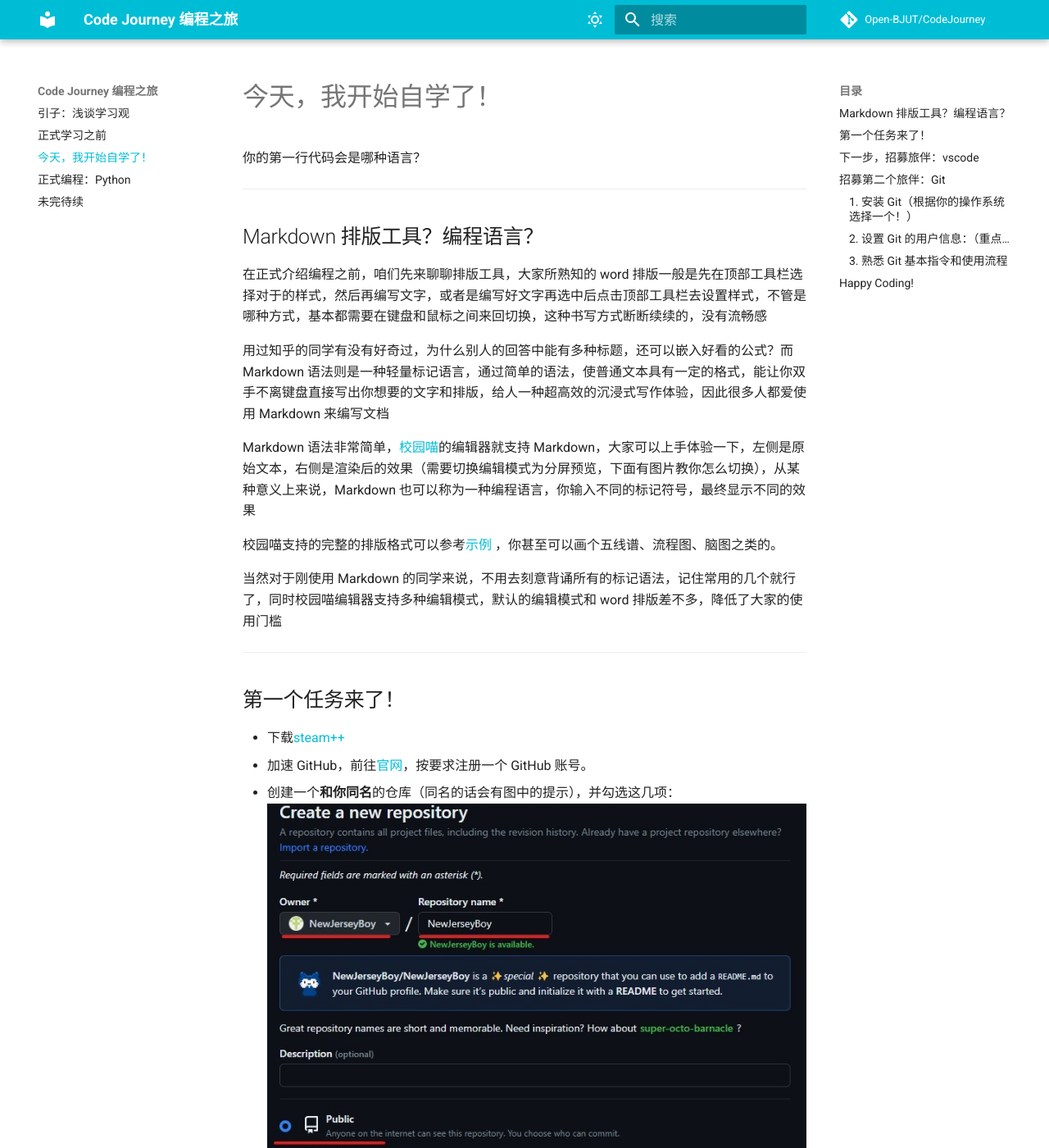
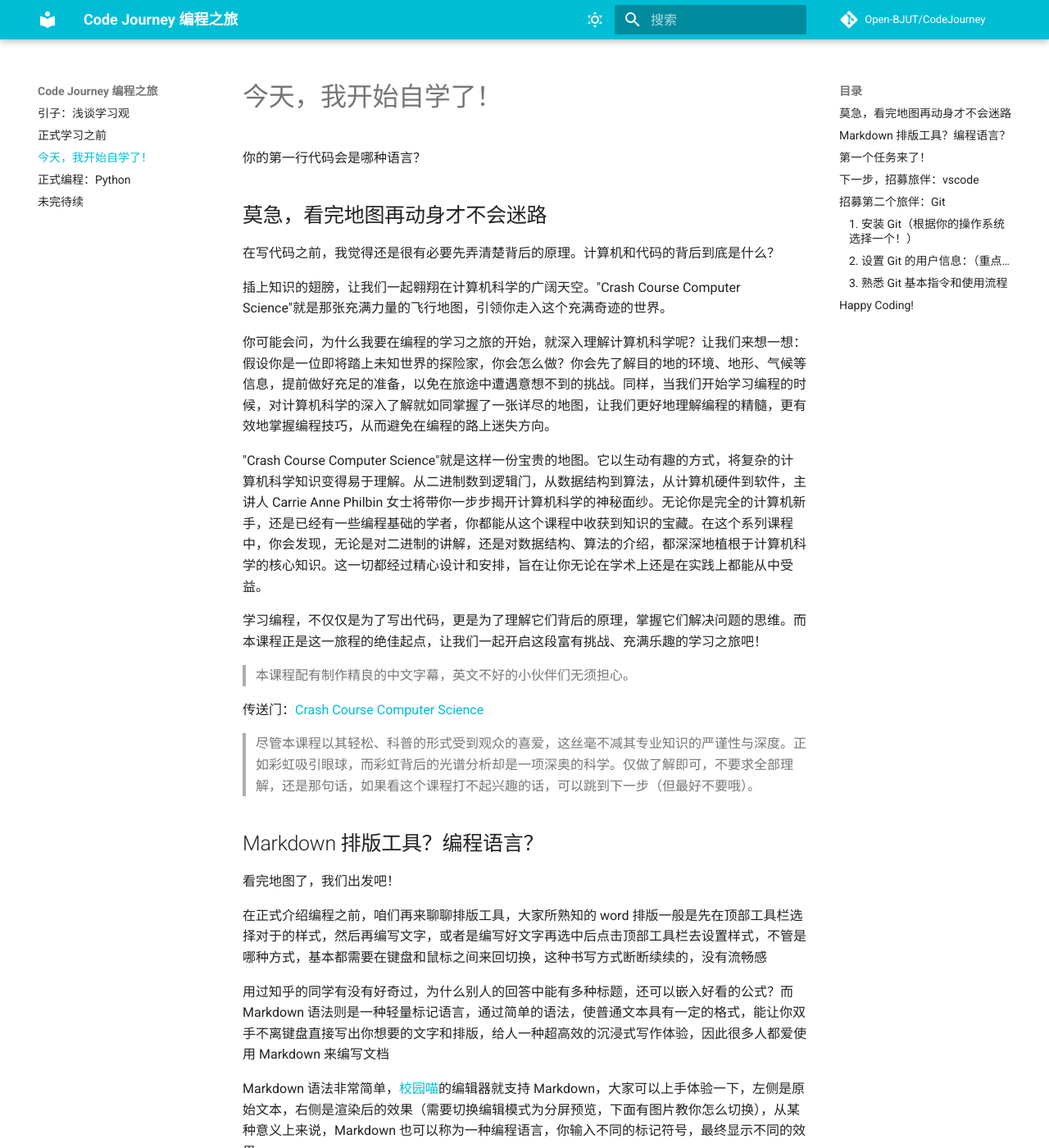
Before and after one commit to bjut-swift/CodeJourney, an MkDocs documentation site: the page built from docs/今天，我开始自学了！.md, in a window 1280 px wide and 1400 px high. Shown: the whole window at 82% size. Built offline with MkDocs 1.6.1 and Material for MkDocs 9.7.7, drawn with Linux system fonts in a browser that asks for light colours; comment, search, counter and statistics services are not loaded.

Commit message:
updated:crash course cs

```diff
--- a/docs/今天，我开始自学了！.md
+++ b/docs/今天，我开始自学了！.md
@@ -2,11 +2,29 @@
 
 你的第一行代码会是哪种语言？
 
----
+## 莫急，看完地图再动身才不会迷路
+
+在写代码之前，我觉得还是很有必要先弄清楚背后的原理。计算机和代码的背后到底是什么？
+
+插上知识的翅膀，让我们一起翱翔在计算机科学的广阔天空。"Crash Course Computer Science"就是那张充满力量的飞行地图，引领你走入这个充满奇迹的世界。
+
+你可能会问，为什么我要在编程的学习之旅的开始，就深入理解计算机科学呢？让我们来想一想：假设你是一位即将踏上未知世界的探险家，你会怎么做？你会先了解目的地的环境、地形、气候等信息，提前做好充足的准备，以免在旅途中遭遇意想不到的挑战。同样，当我们开始学习编程的时候，对计算机科学的深入了解就如同掌握了一张详尽的地图，让我们更好地理解编程的精髓，更有效地掌握编程技巧，从而避免在编程的路上迷失方向。
+
+"Crash Course Computer Science"就是这样一份宝贵的地图。它以生动有趣的方式，将复杂的计算机科学知识变得易于理解。从二进制数到逻辑门，从数据结构到算法，从计算机硬件到软件，主讲人 Carrie Anne Philbin 女士将带你一步步揭开计算机科学的神秘面纱。无论你是完全的计算机新手，还是已经有一些编程基础的学者，你都能从这个课程中收获到知识的宝藏。在这个系列课程中，你会发现，无论是对二进制的讲解，还是对数据结构、算法的介绍，都深深地植根于计算机科学的核心知识。这一切都经过精心设计和安排，旨在让你无论在学术上还是在实践上都能从中受益。
+
+学习编程，不仅仅是为了写出代码，更是为了理解它们背后的原理，掌握它们解决问题的思维。而本课程正是这一旅程的绝佳起点，让我们一起开启这段富有挑战、充满乐趣的学习之旅吧！
+
+> 本课程配有制作精良的中文字幕，英文不好的小伙伴们无须担心。
+
+传送门：[Crash Course Computer Science](https://www.bilibili.com/video/BV1EW411u7th?p=1)
+
+> 尽管本课程以其轻松、科普的形式受到观众的喜爱，这丝毫不减其专业知识的严谨性与深度。正如彩虹吸引眼球，而彩虹背后的光谱分析却是一项深奥的科学。仅做了解即可，不要求全部理解，还是那句话，如果看这个课程打不起兴趣的话，可以跳到下一步（但最好不要哦）。
 
 ## Markdown 排版工具？编程语言？
 
-在正式介绍编程之前，咱们先来聊聊排版工具，大家所熟知的 word 排版一般是先在顶部工具栏选择对于的样式，然后再编写文字，或者是编写好文字再选中后点击顶部工具栏去设置样式，不管是哪种方式，基本都需要在键盘和鼠标之间来回切换，这种书写方式断断续续的，没有流畅感
+看完地图了，我们出发吧！
+
+在正式介绍编程之前，咱们再来聊聊排版工具，大家所熟知的 word 排版一般是先在顶部工具栏选择对于的样式，然后再编写文字，或者是编写好文字再选中后点击顶部工具栏去设置样式，不管是哪种方式，基本都需要在键盘和鼠标之间来回切换，这种书写方式断断续续的，没有流畅感
 
 用过知乎的同学有没有好奇过，为什么别人的回答中能有多种标题，还可以嵌入好看的公式？而 Markdown 语法则是一种轻量标记语言，通过简单的语法，使普通文本具有一定的格式，能让你双手不离键盘直接写出你想要的文字和排版，给人一种超高效的沉浸式写作体验，因此很多人都爱使用 Markdown 来编写文档
 
```
Also changed, not shown: docs/To be continued.md (+1 -1 lines).
